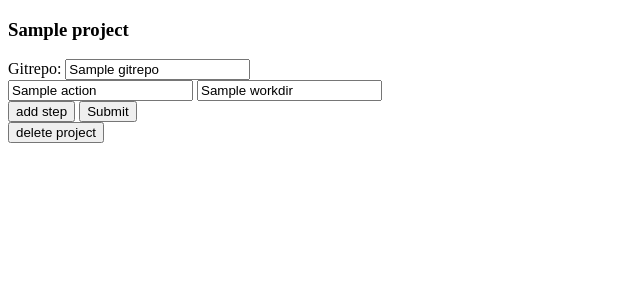
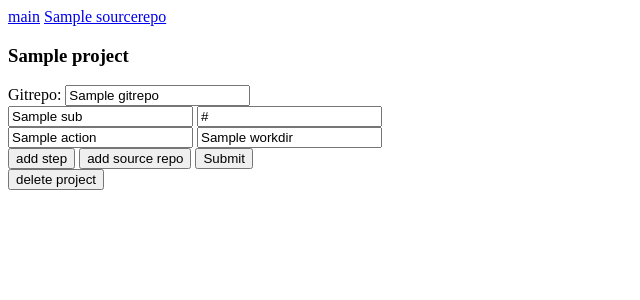
Before and after one commit to exactassembly/cerise, a Python web app: template templates/project.html in a window 1280 px wide. Shown: the top 300 px of the page, without its empty margins (0-640 px from the left). Run offline with Jinja, Linux system fonts and the light colour scheme; the template is opened without the code that fills it: most values are stand-ins (such as "Sample title", 1, 10 or a date in 2020); form fields are guessed from the names that the template uses; some libraries are stand-ins or nearby versions.

Commit message:
subproject implementation

```diff
--- a/cerise.py
+++ b/cerise.py
@@ -110,6 +110,8 @@ def project():
     if request.method == 'GET':
         currentProject = request.args.get('name')
         project = current_user.projects.get(name=currentProject)
+        if request.args.get('sub'):
+            project['sub'] = request.args.get('sub')
         return render_template('project.html', project=project, form=form)
     if request.method == 'POST':
         if request.form.get('action') == 'delete':
@@ -122,6 +124,10 @@ def project():
                 project.steps = []
                 for step in form.steps.data:
                     project['steps'].append(Step(action=step['step'], workdir=step['workdir']))
+                if form.subs.data:
+                    project.sourcerepos = []
+                    for sub in form.subs.data:
+                        project['sourcerepos'].append(Repo(name=sub['name'], url=sub['url']))
                 current_user.save()
                 subprocess.Popen(['buildbot', 'reconfig'], cwd="/build/" + current_user.username)
             else:
--- a/static/project.js
+++ b/static/project.js
@@ -1,5 +1,16 @@
 $( "#addStep" ).click(function(){
     var index = $( "#steps" ).children().length;
+    stepID = "steps-" + index + "-step"
+    workdirID = "steps-" + index + "-workdir"
+    $( "#steps" ).append(
+    '<div>\
+        <input id="' + stepID + '" name="' + stepID + '" type="text" placeholder="action"></input>\
+        <input id="' + workdirID + '" name="' + workdirID + '" type="text" placeholder="workdir"></input>\
+    </div>')
+});
+
+$( "#addRepo" ).click(function(){
+    var index = $( "#sourceRepos" ).children().length;
     stepID = "steps-" + index + "-step"
     workdirID = "steps-" + index + "-workdir"
     $( "#steps" ).append(
--- a/templates/project.html
+++ b/templates/project.html
@@ -10,10 +10,24 @@
     </ul>
   {% endif %}
 {% endwith %}
+<div id=branches>
+  <a href="/project?name={{ project.name }}">main</a>
+{% for sourcerepo in project %}
+  <a href="/project?name={{ project.name }}&sub={{ sourcerepo.name }}">{{ sourcerepo.name }}</a>
+{% endfor %}
+</div>
  <form id=project action="/project" method="POST" class="projectForm">
     <h3>{{ project.name }}</h3>
     <input type="hidden" name="name" value="{{ project.name }}">
     <div>{{ form.gitrepo.label }}: {{ form.gitrepo(value=project.gitrepo) }}</div>
+    <div id="sourceRepos">
+      {% if project.sourcerepos %}
+        {% for sub in project.sourcerepos %}
+          <input id="subs-{{ loop.index0 }}-name" name="subs-{{ loop.index0 }}-name" type="text" value="{{ sub.name }}">
+          <input id="subs-{{ loop.index0 }}-url" name="subs-{{ loop.index0 }}-url" type="text" value="{{ sub.url }}">
+        {% endfor %}
+      {% endif %}
+    </div>
     <div id="steps">
     {% for step in project.steps %}
         <div>
@@ -22,11 +36,13 @@
         </div>
     {% endfor %}
     <button id="addStep" type="button">add step</button>
+    <button id="addRepo" type="button">add source repo</button>
     {{ form.csrf_token }}
     <input type="submit">
 </form>
 <button id="deleteProject" type="button">delete project</button>
 <script src="https://code.jquery.com/jquery-3.1.0.min.js" integrity="sha256-cCueBR6CsyA4/9szpPfrX3s49M9vUU5BgtiJj06wt/s=" crossorigin="anonymous"></script>
 <script src="/static/project.js" type="text/javascript"></script>
+<script src="/static/buildlight.js" type="text/javascript"></script>
 <script type="text/javascript">var thisProject = '{{ project.name }}'</script>
 </html>
```
Also changed, not shown: models.py (+11 -0 lines).
